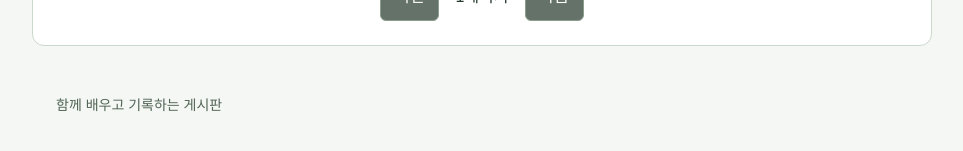
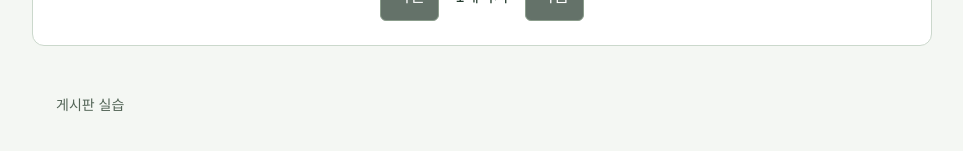
Before and after one commit to Galgay/react-board-exampels, a React (Vite) app: page / in a window 1280 px wide. Shown: the part 433-584 px from the top of the page, without its empty margins (158-1121 px from the left). Built offline with nearby package versions, Linux system fonts and the light colour scheme.

Commit message:
REACT 03 | 게시판 공통 영역과 목록 컴포넌트 분리

```diff
--- a/src/App.jsx
+++ b/src/App.jsx
@@ -1,34 +1,24 @@
 import "./style.css";
+import BoardHeader from "./components/BoardHeader.jsx";
+import BoardFooter from "./components/BoardFooter.jsx";
+import PostList from "./components/PostList.jsx";
 
 export default function App() {
-  const boardName = "게시판";
-
   return (
     <>
-      <header>
-        <a className="brand" href="/">{boardName}</a>
-        <nav aria-label="주 메뉴">
-          <a href="/">게시판</a>
-          <a className="write-link" href="/">글쓰기</a>
-          <a className="login-link" href="/">로그인</a>
-          <button className="logout-button" type="button">로그아웃</button>
-        </nav>
-        <p id="nav-message" role="status"></p>
-      </header>
+      <BoardHeader />
       <main>
         <h1>게시판</h1>
         <p id="list-message" role="status">게시글 목록</p>
         <button id="retry-list" type="button" hidden>목록 다시 시도</button>
-        <ul id="post-list" className="post-list">
-          <li><a href="/">첫 번째 게시글</a><div className="meta">학생 · 2026-10-04</div></li>
-        </ul>
+        <PostList />
         <div className="pagination" aria-label="페이지 이동">
           <button id="previous-page" type="button" disabled>이전</button>
           <span id="page-number">1페이지</span>
           <button id="next-page" type="button" disabled>다음</button>
         </div>
       </main>
-      <footer>함께 배우고 기록하는 {boardName}</footer>
+      <BoardFooter />
     </>
   );
 }
--- /dev/null
+++ b/src/components/BoardFooter.jsx
@@ -0,0 +1,3 @@
+export default function BoardFooter() {
+  return <footer>게시판 실습</footer>;
+}
--- /dev/null
+++ b/src/components/BoardHeader.jsx
@@ -0,0 +1,14 @@
+export default function BoardHeader() {
+  return (
+    <header>
+      <a className="brand" href="/">게시판</a>
+      <nav aria-label="주 메뉴">
+        <a href="/">게시판</a>
+        <a className="write-link" href="/">글쓰기</a>
+        <a className="login-link" href="/">로그인</a>
+        <button className="logout-button" type="button">로그아웃</button>
+      </nav>
+      <p id="nav-message" role="status"></p>
+    </header>
+  );
+}
--- /dev/null
+++ b/src/components/PostList.jsx
@@ -0,0 +1,7 @@
+export default function PostList() {
+  return (
+    <ul id="post-list" className="post-list">
+      <li><a href="/">첫 번째 게시글</a><div className="meta">학생 · 2026-10-04</div></li>
+    </ul>
+  );
+}
```
